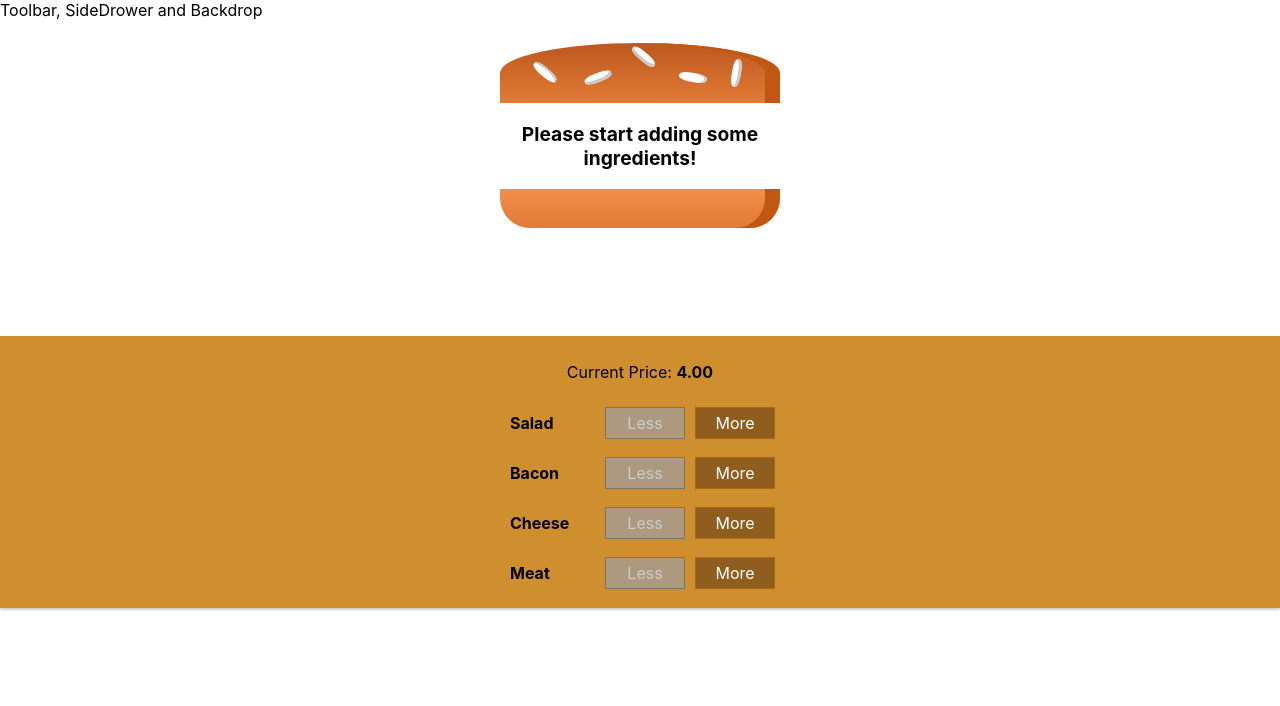
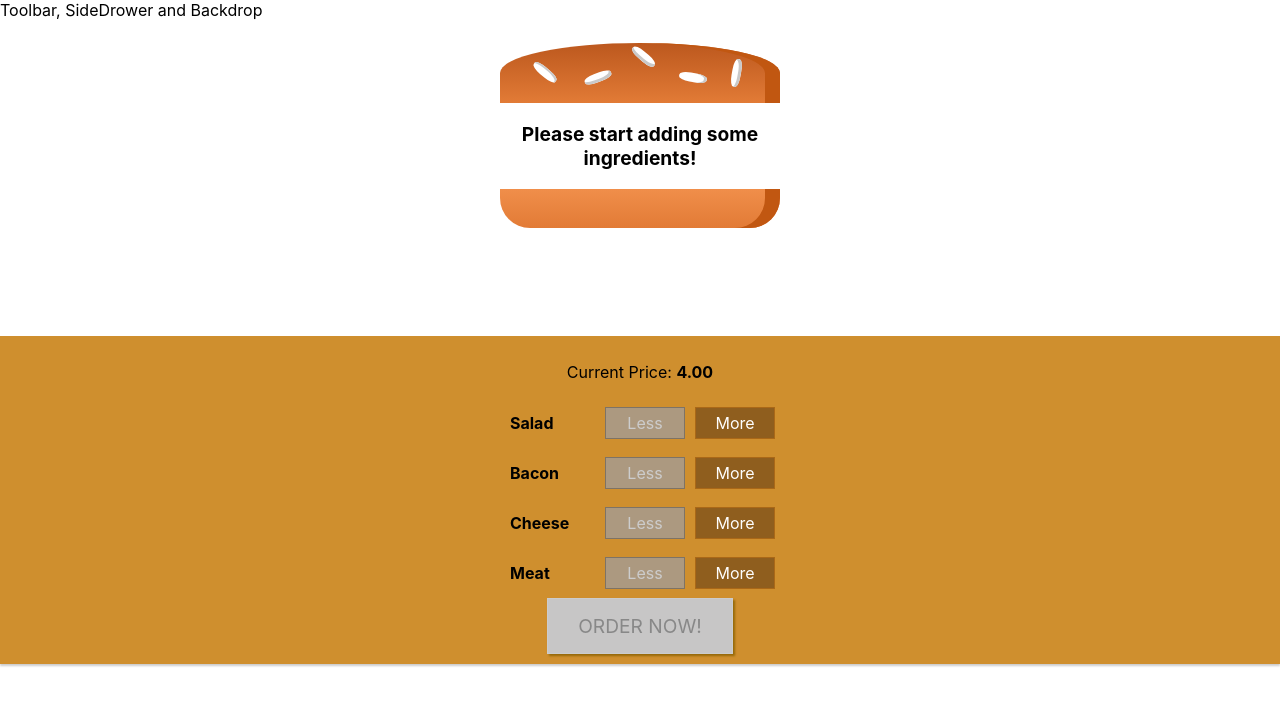
Before and after one commit to andrelr95/burger-builder-app, a React (Create React App) app: page / in a window 1280 px wide. Shown: the top 706 px of the page. Built offline with nearby package versions, Linux system fonts and the light colour scheme.

Commit message:
Order Summary

```diff
--- a/src/components/Burger/BuildControls/BuildControls.js
+++ b/src/components/Burger/BuildControls/BuildControls.js
@@ -22,6 +22,13 @@
         disabled={props.disabled[control.type]}
       />
     ))}
+    <button
+      disabled={!props.purchaseable}
+      className={classes.OrderButton}
+      onClick={props.ordered}
+      >
+        ORDER NOW!
+    </button>
   </div>
 );
 
--- a/src/components/Burger/BuildControls/BuildControls.module.scss
+++ b/src/components/Burger/BuildControls/BuildControls.module.scss
@@ -8,3 +8,44 @@
   margin: auto;
   padding: 10px 0;
 }
+
+.OrderButton {
+  background-color: #DAD735;
+  outline: none;
+  cursor: pointer;
+  border: 1px solid #966909;
+  color: #966909;
+  font-family: inherit;
+  font-size: 1.2em;
+  padding: 15px 30px;
+  box-shadow: 2px 2px 2px #966909;
+}
+
+.OrderButton:hover, .OrderButton:active {
+  background-color: #A0DB41;
+  border: 1px solid #966909;
+  color: #966909;
+}
+
+.OrderButton:disabled {
+  background-color: #C7C6C6;
+  cursor: not-allowed;
+  border: 1px solid #ccc;
+  color: #888888;
+}
+
+.OrderButton:not(:disabled) {
+  animation: enable 0.3s linear;
+}
+
+@keyframes enable {
+  0% {
+      transform: scale(1);
+  }
+  60% {
+      transform: scale(1.1);
+  }
+  100% {
+      transform: scale(1);
+  }
+}
--- /dev/null
+++ b/src/components/Burger/OrderSummary/OrderSummary.js
@@ -0,0 +1,30 @@
+import React from 'react';
+
+import Lux from '../../../hoc/Lux';
+
+const orderSummary = (props) => {
+  const ingredientSummary = Object.keys(props.ingredients)
+    .map((igKey) => {
+      return (
+        <li key={igKey}>
+          <span style={{ textTransform: 'capitalize' }}>
+            {igKey}
+          </span>: {props.ingredients[igKey]}
+        </li>
+      );
+    }
+  );
+
+  return (
+    <Lux>
+      <h3>Your Order</h3>
+      <p>A delicious burger with the following ingredients:</p>
+      <ul>
+        {ingredientSummary}
+      </ul>
+      <p>Continue to checkout</p>
+    </Lux>
+  )
+}
+
+export default orderSummary;
--- /dev/null
+++ b/src/components/UI/Modal/Modal.js
@@ -0,0 +1,17 @@
+import React from 'react';
+
+import classes from './Modal.module.scss';
+
+const Modal = (props) => (
+  <div
+    className={classes.Modal}
+    style={{
+      transform: props.show ? 'translateY(0)' : 'translateY(-100vh)',
+      opacity: props.show ? '1' : '0'
+    }}
+    >
+    {props.children}
+  </div>
+)
+
+export default Modal;
--- /dev/null
+++ b/src/components/UI/Modal/Modal.module.scss
@@ -0,0 +1,20 @@
+.Modal {
+  position: fixed;
+  z-index: 500;
+  background-color: white;
+  width: 70%;
+  border: 1px solid #ccc;
+  box-shadow: 1px 1px 1px black;
+  padding: 16px;
+  left: 15%;
+  top: 30%;
+  box-sizing: border-box;
+  transition: all 0.3s ease-out;
+}
+
+@media (min-width: 600px) {
+  .Modal {
+      width: 500px;
+      left: calc(50% - 250px);
+  }
+}
--- a/src/containers/BurgerBuilder/BurgerBuild.js
+++ b/src/containers/BurgerBuilder/BurgerBuild.js
@@ -3,6 +3,8 @@
 import Lux from '../../hoc/Lux';
 import Burger from '../../components/Burger/Burger';
 import BuildControls from '../../components/Burger/BuildControls/BuildControls';
+import Modal from '../../components/UI/Modal/Modal';
+import OrderSummary from '../../components/Burger/OrderSummary/OrderSummary';
 
 const INGREDIENT_PRICES = {
   salad: 0.5,
@@ -19,7 +21,23 @@
       cheese: 0,
       meat: 0
     },
-    totalPrice: 4
+    totalPrice: 4,
+    purchaseable: false,
+    purchasing: false
+  };
+
+  purchaseHandler = () => {
+    this.setState({ purchasing: true });
+  };
+
+  updatePurchaseState = (ingredients) => {
+    const sum = Object.keys(ingredients)
+      .map((igKey) => {
+        return ingredients[igKey]
+      })
+      .reduce((acc, curr) => { return acc + curr }, 0);
+
+    this.setState({ purchaseable: sum > 0 });
   };
 
   addIngredientHandler = type => {
@@ -32,6 +50,7 @@
     const newPrice = oldPrice + priceAddition;
 
     this.setState({ totalPrice: newPrice, ingredients: updatedIngredients });
+    this.updatePurchaseState(updatedIngredients);
   };
 
   removeIngredientHandler = type => {
@@ -47,6 +66,8 @@
     const newPrice = oldPrice - priceDeduction;
 
     this.setState({ totalPrice: newPrice, ingredients: updatedIngredients });
+    this.updatePurchaseState(updatedIngredients);
+
   };
 
   render() {
@@ -60,9 +81,14 @@
 
     return (
       <Lux>
+        <Modal show={this.state.purchasing}>
+          <OrderSummary ingredients={this.state.ingredients}/>
+        </Modal>
         <Burger ingredients={this.state.ingredients}/>
         <BuildControls
           ingredientAdded={this.addIngredientHandler}
+          purchaseable={this.state.purchaseable}
+          ordered={this.purchaseHandler}
           ingredientRemoved={this.removeIngredientHandler}
           price={this.state.totalPrice}
           disabled={disabledInfo}
```
Also changed, not shown: src/components/UI/Backdrop/Backdrop.js (added).
